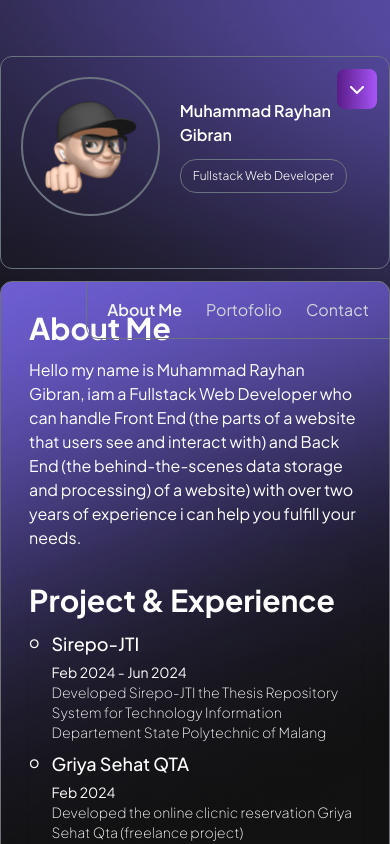
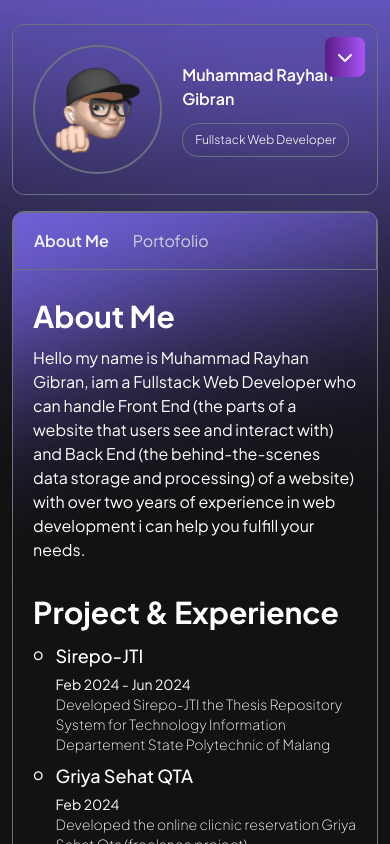
Before and after one commit to gbrn7/personal-web, a React (Vite) app: page / in a window 390 px wide. Shown: the top 844 px of the page. Built offline with nearby package versions, Linux system fonts and the light colour scheme.

Commit message:
fix(responsive): fix responsive design

```diff
--- a/src/components/Aside.jsx
+++ b/src/components/Aside.jsx
@@ -8,7 +8,7 @@ export default function Aside() {
   const [toggleIdentityIsOpen, setToggleIdentityIsOpen] = useState(false);
   return (
     <div
-      className="max-h-max border border-gray-500 h-full p-5 rounded-xl flex flex-col lg:gap-y-9 gap-y-8 backdrop-filter sticky backdrop-blur-lg bg-opacity-30 transition-all ease-in-out duration-500 lg:w-3/6"
+      className="max-h-max border border-gray-500 h-full p-5 rounded-xl flex flex-col lg:gap-y-9 backdrop-filter sticky backdrop-blur-lg bg-opacity-30 transition-all ease-in-out duration-500 lg:max-w-72 w-full"
       style={{
         background: `url(${asideBackground})`,
         backgroundPosition: "center",
@@ -46,7 +46,7 @@ export default function Aside() {
       <hr className="border-t-1 border-gray-500 hidden lg:block" />
       <div
         className={`contact-wrapper transition-all lg:h-52 overflow-hidden ease-in-out duration-500 ${
-          toggleIdentityIsOpen ? "h-52" : "h-0"
+          toggleIdentityIsOpen ? "h-52 mt-7" : "h-0"
         } lg:block `}
       >
         <div className="main-contact transition-all ease-in-out duration-500 grid grid-cols-1 gap-4">
@@ -68,7 +68,7 @@ export default function Aside() {
         </div>
         <div className="socmed-wrapper transition-all ease-in-out duration-500 mt-8 flex lg:justify-center gap-3 items-center">
           {socmedItems.map((item, index) => (
-            <a href={item.href} key={index}>
+            <a href={item.href} className="text-xl" key={index}>
               {item.icon}
             </a>
           ))}
--- a/src/components/Navbar.jsx
+++ b/src/components/Navbar.jsx
@@ -3,7 +3,7 @@ import { navItems } from "../constants/Index";
 
 export default function Navbar() {
   return (
-    <nav className="absolute top-0 z-20 right-0 border border-gray-500  bg-opacity-35 py-4 px-5 rounded-bl-xl rounded-tr-xl">
+    <nav className="sm:absolute sm:top-0 sm:z-20 sm:right-0 left-0 sm:left-auto border border-gray-500 bg-opacity-35 py-4 px-5 sm:rounded-bl-xl ">
       <ul className="flex gap-x-6">
         {navItems.map((item, index) => (
           <li key={index}>
--- a/src/components/TechnicalCard.jsx
+++ b/src/components/TechnicalCard.jsx
@@ -2,7 +2,7 @@ import icon from "../assets/laravel.svg";
 
 export default function TechnicalCard({ image, title, subtitle }) {
   return (
-    <div className="technical-skill-item max-w-72 w-full flex gap-x-4 border-gray-500 border p-3 rounded-lg items-center">
+    <div className="technical-skill-item lg:max-w-72 w-full flex gap-x-4 border-gray-500 border p-3 rounded-lg items-center">
       <img
         src={image}
         alt="technical-skill-img"
--- a/src/constants/Index.jsx
+++ b/src/constants/Index.jsx
@@ -16,7 +16,6 @@ import mongodb from "../assets/mongodb.svg";
 export const navItems = [
   { label: "About Me", href: "" },
   { label: "Portofolio", href: "portofolio" },
-  { label: "Contact", href: "contact" },
 ];
 
 export const contactItems = [
--- a/src/index.css
+++ b/src/index.css
@@ -3,6 +3,17 @@
 @tailwind base;
 @tailwind components;
 @tailwind utilities;
+
+*, *::before, *::after {
+  margin: 0;
+  padding: 0;
+  box-sizing: border-box;
+}
+
+html {
+  overflow: -moz-scrollbars-vertical;
+  overflow-y: scroll;
+}
 
 
 :root {
@@ -10,7 +21,23 @@
   color-scheme: dark;
 }
 
-.sidebar {
+.has-scrollbar::-webkit-scrollbar {
+  width: 5px; /* for vertical scrollbar */
+  height: 5px; /* for horizontal scrollbar */
+}
 
-  transition: 0.5s ease-in-out;
+body::-webkit-scrollbar { width: 20px; }
+
+body::-webkit-scrollbar-track { background:rgb(15 23 42); }
+
+body::-webkit-scrollbar-thumb {
+  border: 5px solid rgb(15 23 42);
+  background: hsla(0, 0%, 100%, 0.1);
+  border-radius: 20px;
+  box-shadow: inset 1px 1px 0 hsla(0, 0%, 100%, 0.11),
+              inset -1px -1px 0 hsla(0, 0%, 100%, 0.11);
 }
+
+body::-webkit-scrollbar-thumb:hover { background: hsla(0, 0%, 100%, 0.15); }
+
+body::-webkit-scrollbar-button { height: 60px; }
--- a/src/pages/About/Index.jsx
+++ b/src/pages/About/Index.jsx
@@ -1,18 +1,10 @@
 import TimelineItem from "../../components/TimelineItem";
-import contentBackground from "../../assets/main-content-background.png";
 import { experienceItems, technicalSkillItems } from "../../constants/Index";
 import TechnicalCard from "../../components/TechnicalCard";
 
 export default function About() {
   return (
-    <div
-      className="about  flex flex-col gap-y-8 py-7 overflow-hidden bg-gray-500 rounded-xl backdrop-filter p-7 backdrop-blur-lg bg-opacity-30 border border-zinc-500"
-      style={{
-        background: `url(${contentBackground})`,
-        backgroundSize: "cover",
-        backgroundRepeat: "no-repeat",
-      }}
-    >
+    <div className="about-wrapper flex flex-col gap-y-8 py-7 overflow-hidden sm:p-7 py-3 px-5">
       <div className="about">
         <h1 className="font-bold text-3xl title">About Me</h1>
 
@@ -20,8 +12,8 @@ export default function About() {
           Hello my name is Muhammad Rayhan Gibran, iam a Fullstack Web Developer
           who can handle Front End (the parts of a website that users see and
           interact with) and Back End (the behind-the-scenes data storage and
-          processing) of a website) with over two years of experience i can help
-          you fulfill your needs.
+          processing) of a website) with over two years of experience in web
+          development i can help you fulfill your needs.
         </div>
       </div>
       <div className="experience">
@@ -39,7 +31,7 @@ export default function About() {
       </div>
       <div className="technical-skill w-full ">
         <h1 className="font-bold text-3xl title">Technical Skill</h1>
-        <div className="technical-wrapper mt-3 grid lg:grid-cols-3 grid-cols-1 md:grid-cols-2 gap-x-4 gap-y-4">
+        <div className="technical-wrapper mt-3 grid lg:grid-cols-3 grid-cols-1 sm:grid-cols-2 gap-x-4 gap-y-4">
           {technicalSkillItems.map((item, index) => (
             <TechnicalCard
               image={item.image}
--- /dev/null
+++ b/src/pages/Portofolio/Index.jsx
@@ -0,0 +1,12 @@
+import contentBackground from "../../assets/main-content-background.png";
+
+export default function Portofolio() {
+  return (
+    <div className="portofolio-wrapper flex flex-col gap-y-8 py-7 overflow-hidden p-7">
+      <div className="portofolio">
+        <h1 className="font-bold text-3xl title">Portofolio</h1>
+        <div className="description mt-3"></div>
+      </div>
+    </div>
+  );
+}
--- a/src/routes/Root.jsx
+++ b/src/routes/Root.jsx
@@ -2,6 +2,7 @@ import { Outlet } from "react-router-dom";
 import Aside from "../components/Aside";
 import Navbar from "../components/Navbar";
 import mainBackground from "../assets/main-background.png";
+import contentBackground from "../assets/main-content-background.png";
 
 export default function Root() {
   return (
@@ -9,14 +10,20 @@ export default function Root() {
       className="flex justify-center min-h-dvh pb-4"
       style={{
         background: `url(${mainBackground})`,
-        backgroundPosition: "center",
         backgroundSize: "cover",
+        backgroundPosition: "top right",
         backgroundRepeat: "no-repeat",
       }}
     >
-      <div className="flex max-w-[1200px] max-h-max lg:mt-20 mt-14 h-full w-full gap-y-3 lg:gap-x-7 flex-col lg:flex-row">
+      <div className="flex max-w-[1200px] max-h-max transition-all ease-in-out duration-500 lg:mt-20 mt-3 h-full w-full gap-y-4 p-3 lg:p-0 lg:gap-x-5 flex-col lg:flex-row">
         <Aside />
-        <div className="main-content relative overflow-auto h-full">
+        <div
+          className="main-content w-full bg-left-top bg-fixed relative  h-full backdrop-blur-lg bg-opacity-30 border border-gray-500 rounded-xl overflow-hidden backdrop-filter "
+          style={{
+            background: `url(${contentBackground})`,
+            backgroundRepeat: "no-repeat",
+          }}
+        >
           <Navbar />
           <Outlet />
         </div>
```
Also changed, not shown: src/pages/About/style.css (deleted, +0 -20 lines), src/routes/Index.jsx (+2 -9 lines), src/assets/main-background-1.png (added), src/assets/main-background.png.
